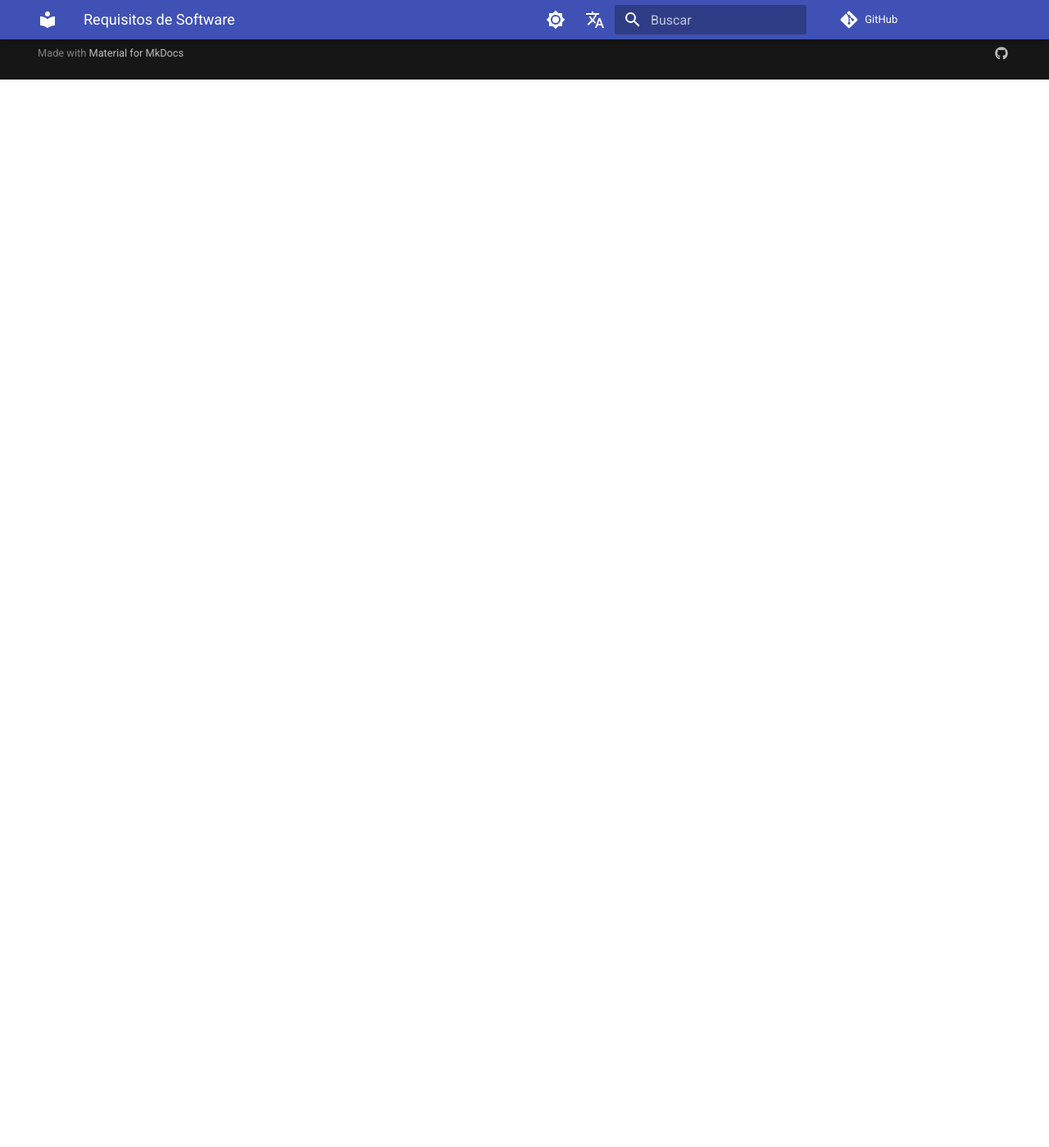
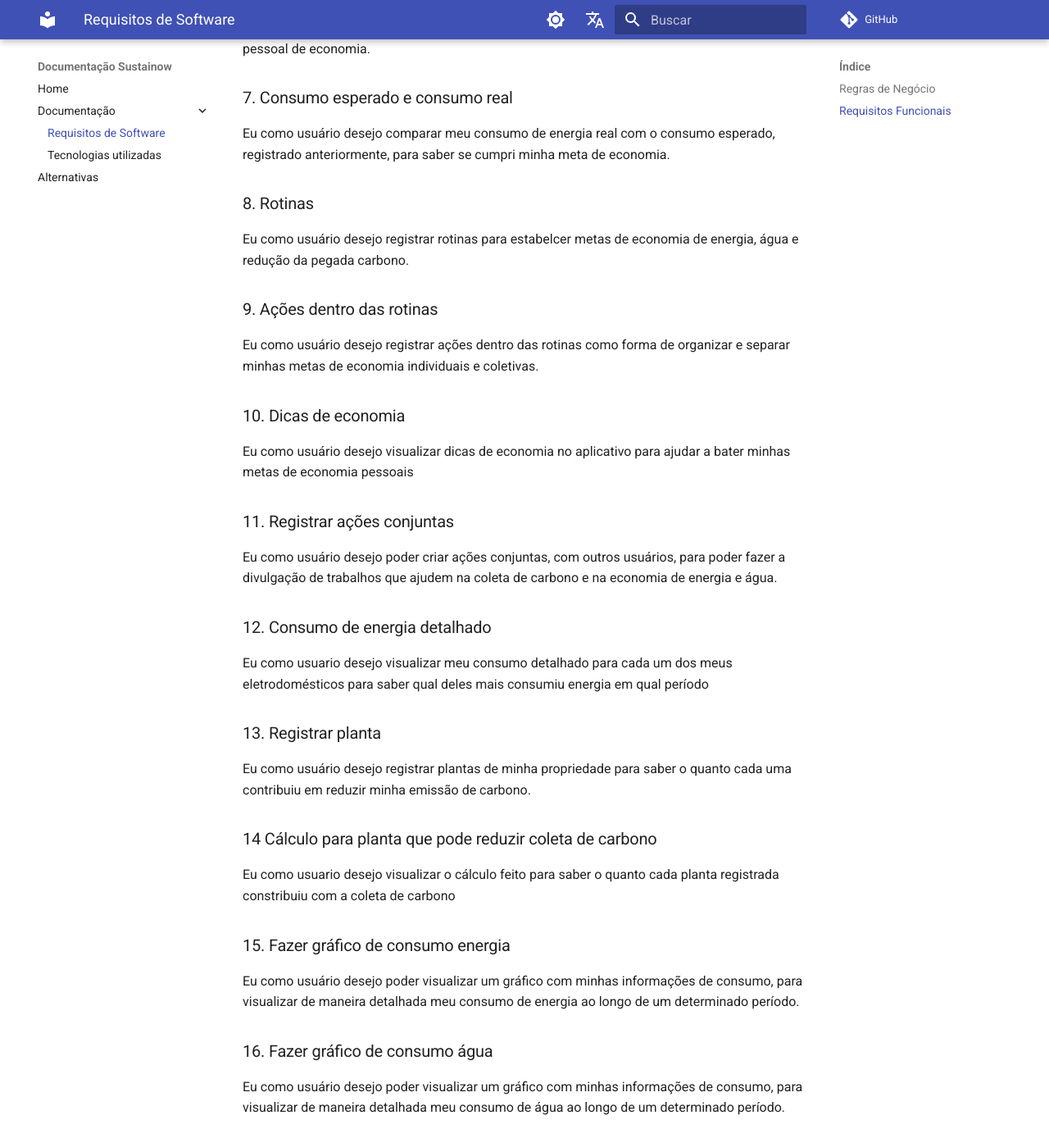
Before and after one commit to Joao-Pedro-P-Holanda/sustainow, an MkDocs documentation site: the page built from docs/pt/docs/software-requirements-specification.md, in a window 1280 px wide and 1400 px high, scrolled down 1303 px. Shown: the whole window at 82% size. Built offline with MkDocs 1.6.1 and Material for MkDocs 9.7.7, drawn with Linux system fonts in a browser that asks for light colours; comment, search, counter and statistics services are not loaded; the version menu is left out; some of the changed text lies outside the part shown.

Commit message:
Upando versão inicial dos requistos e criando navegabilidade na documentação (#11)
* Upando versão inicial dos requistos e criando navegabilidade na documentação

* Deploy do página e atualização do gitignore

* fix: chaning running instructions

* Removendo arquivos duplicados, movendo requisitos funcionais e usando build em português

---------

Co-authored-by: Joao-Pedro-P-Holanda <joaopedroph.dev@gmail.com>

```diff
--- a/docs/pt/docs/software-requirements-specification.md
+++ b/docs/pt/docs/software-requirements-specification.md
@@ -4,4 +4,50 @@
 
 ## Requisitos Funcionais
 
+# Template de Histórias de Usuário
+
+## Título da História de Usuário
+
+**Como** [tipo de usuário],
+**Eu quero** [ação ou recurso desejado],
+**Para que** [motivo ou benefício].
+
+---
+
+## Histórias de usuário
+
+### 1. Comparar consumo  com outros usuários
+Eu como usuário desejo comparar meu consumo com o de outros usuários para saber o quanto ainda posso economizar com base no meu consumo atual
+### 2. Histórico de consumo de água
+Eu como usuário desejo visualizar meu histórico de consumo de água para poder saber qual período gastei uma quantidade maior de água
+### 3. Histórico de consumo de energia
+Eu como usuário desejo visualizar meu histórico de consumo de energia para poder saber qual período gastei uma quantidade maior de energia
+### 4. Gasto de energia
+Eu como usuário desejo poder ver meu consumo mensal de energia em kWh (quilowatt-hora) para saber, de maneira aproximada, quanto que vou gastar com ao pagar a conta.
+### 5. Gasto de água
+Eu como usuário desejo poder ver meu consumo mensal de água em m³ para saber, de maneira aproximada, quanto que vou gastar com ao pagar a conta.
+### 6. Consumo esperado
+Eu como usuário desejo registrar um consumo esperado de água para estabelecer uma meta pessoal de economia.
+### 7. Consumo esperado e consumo real
+Eu como usuário desejo comparar meu consumo de energia real com o consumo esperado, registrado anteriormente, para saber se cumpri minha meta de economia.
+### 8. Rotinas
+Eu como usuário desejo registrar rotinas para estabelcer metas de economia de energia, água e redução da pegada carbono.
+### 9. Ações dentro das rotinas
+Eu como usuário desejo registrar ações dentro das rotinas como forma de organizar e separar minhas metas de economia individuais e coletivas.
+### 10. Dicas de economia
+Eu como usuário desejo visualizar dicas de economia no aplicativo para ajudar a bater minhas metas de economia pessoais
+### 11. Registrar ações conjuntas
+Eu como usuário desejo poder criar ações conjuntas, com outros usuários, para poder fazer a divulgação de trabalhos que ajudem na coleta de carbono e na economia de energia e água.
+### 12. Consumo de energia detalhado
+Eu como usuario desejo visualizar meu consumo detalhado para cada um dos meus eletrodomésticos para saber qual deles mais consumiu energia em qual período
+### 13. Registrar planta
+Eu como usuário desejo registrar plantas de minha propriedade para saber o quanto cada uma contribuiu em reduzir minha emissão de carbono.
+### 14 Cálculo para planta que pode reduzir coleta de carbono
+Eu como usuario desejo visualizar o cálculo feito para saber o quanto cada planta registrada constribuiu com a coleta de carbono
+### 15. Fazer gráfico de consumo energia
+Eu como usuário desejo poder visualizar um gráfico com minhas informações de consumo, para visualizar de maneira detalhada meu consumo de energia ao longo de um determinado período.
+### 16. Fazer gráfico de consumo água
+Eu como usuário desejo poder visualizar um gráfico com minhas informações de consumo, para visualizar de maneira detalhada meu consumo de água ao longo de um determinado período.
+
+
 ## Requisitos Não Funcionais
```
Also changed, not shown: docs/README.md, 2 other files.
